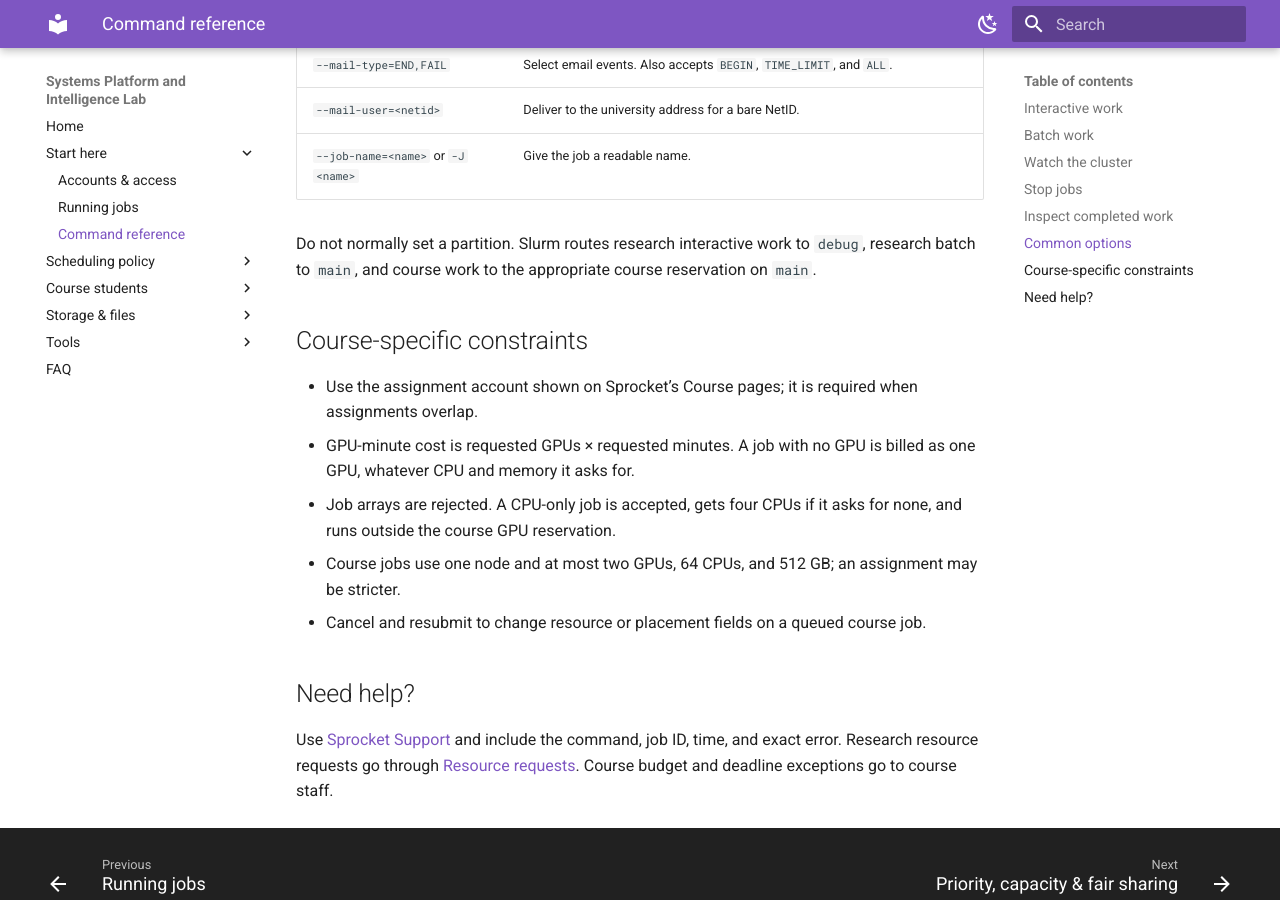
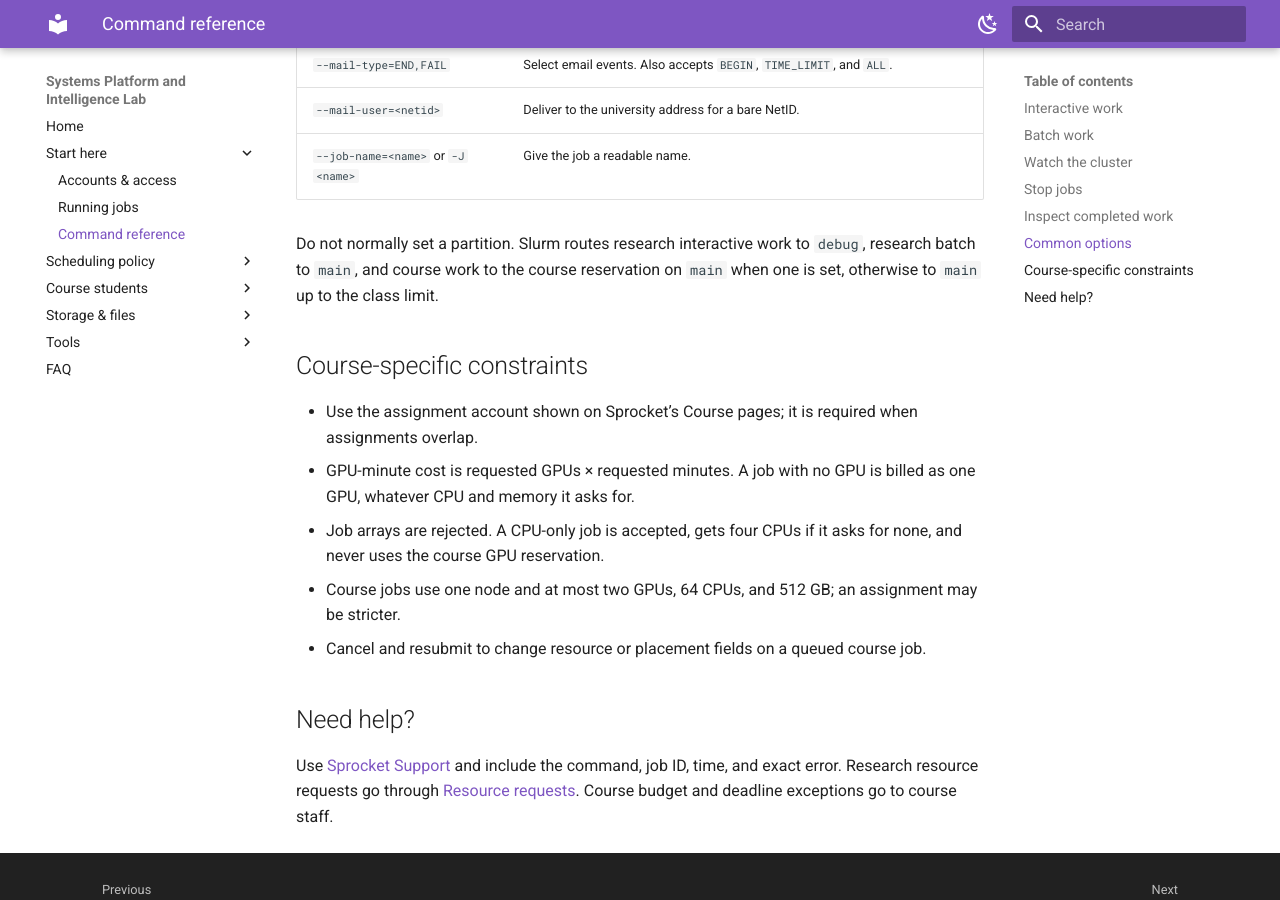
Before and after one commit to max-bromberg/platformx-wiki, an MkDocs documentation site: the page built from docs/cheatsheet.md, in a window 1280 px wide and 900 px high, scrolled down 2928 px. Built offline with MkDocs 1.6.1 and Material for MkDocs 9.7.7, drawn with Linux system fonts in a browser that asks for light colours.

Commit message:
docs: allow for a course window with no GPU reservation
Course gate version 2 lets a capacity window reserve 0 GPUs, in which case
course GPU jobs run on main with no reservation, up to the class limit.
Stop saying a course job always attaches to the course reservation.

Co-Authored-By: Claude Opus 5.5 (1M context) <noreply@anthropic.com>

```diff
--- a/docs/cheatsheet.md
+++ b/docs/cheatsheet.md
@@ -110,13 +110,13 @@ sacct -j <jobid> --format=JobID,State,Elapsed,MaxRSS,ReqTRES,Account
 | `--mail-user=<netid>` | Deliver to the university address for a bare NetID. |
 | `--job-name=<name>` or `-J <name>` | Give the job a readable name. |
 
-Do not normally set a partition. Slurm routes research interactive work to `debug`, research batch to `main`, and course work to the appropriate course reservation on `main`.
+Do not normally set a partition. Slurm routes research interactive work to `debug`, research batch to `main`, and course work to the course reservation on `main` when one is set, otherwise to `main` up to the class limit.
 
 ## Course-specific constraints
 
 - Use the assignment account shown on Sprocket’s Course pages; it is required when assignments overlap.
 - GPU-minute cost is requested GPUs × requested minutes. A job with no GPU is billed as one GPU, whatever CPU and memory it asks for.
-- Job arrays are rejected. A CPU-only job is accepted, gets four CPUs if it asks for none, and runs outside the course GPU reservation.
+- Job arrays are rejected. A CPU-only job is accepted, gets four CPUs if it asks for none, and never uses the course GPU reservation.
 - Course jobs use one node and at most two GPUs, 64 CPUs, and 512 GB; an assignment may be stricter.
 - Cancel and resubmit to change resource or placement fields on a queued course job.
 
```
Also changed, not shown: docs/accounts.md (+1 -1 lines), docs/coursework.md (+1 -1 lines).
